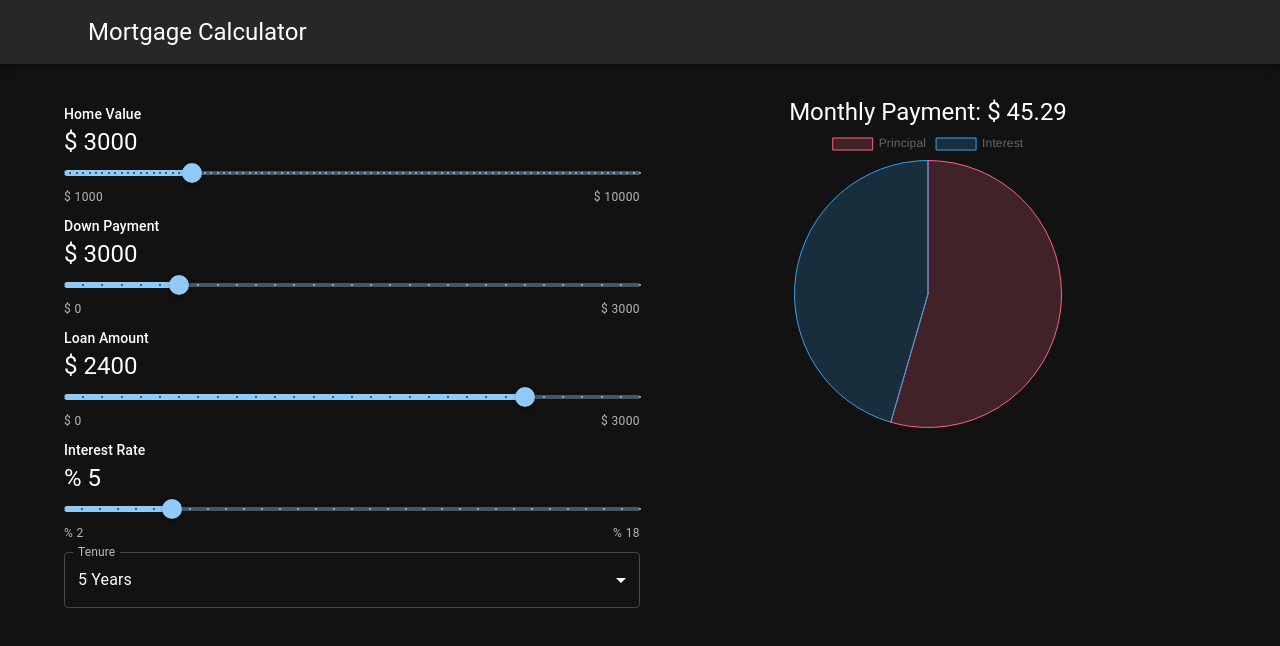
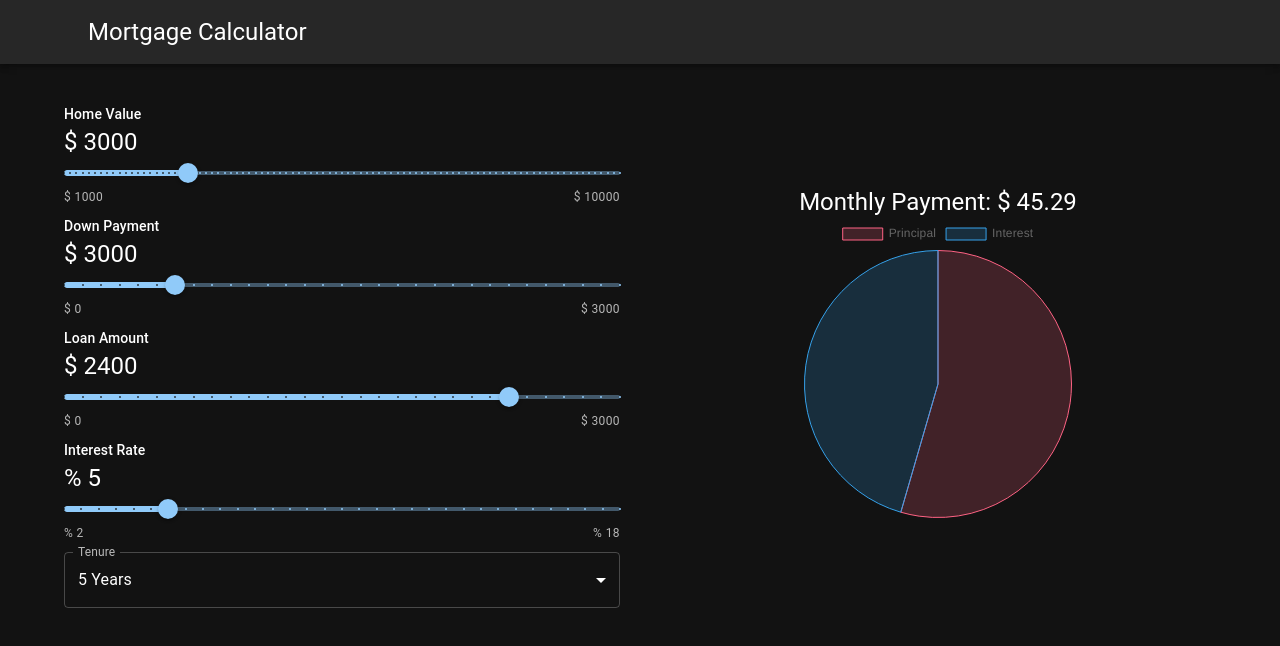
Before and after one commit to Yosefgeda/mortgage-calculator, a React (Create React App) app: page / in a window 1280 px wide. Shown: the top 646 px of the page. Built offline with nearby package versions, Linux system fonts and the light colour scheme.

Commit message:
Tenure select pie chart center

```diff
--- a/src/App.js
+++ b/src/App.js
@@ -17,7 +17,7 @@ function App() {
     <div className="App">
       <Navbar />
       <Container width="xl" sx={{mt: 4}}>
-        <Grid container>
+        <Grid container spacing={5} alignItems='center'>
           <Grid item xs={12} md={6}>
             <SliderSelect data={data} setData={setData} />
             <TenureSelect data={data} setData={setData} />
```
